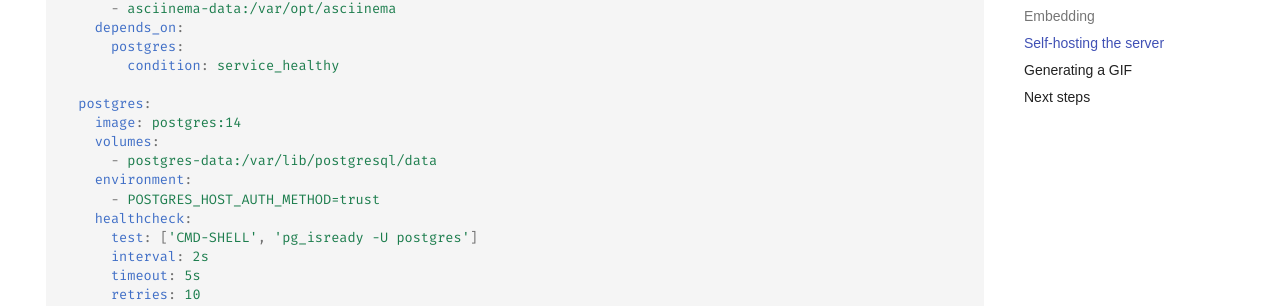
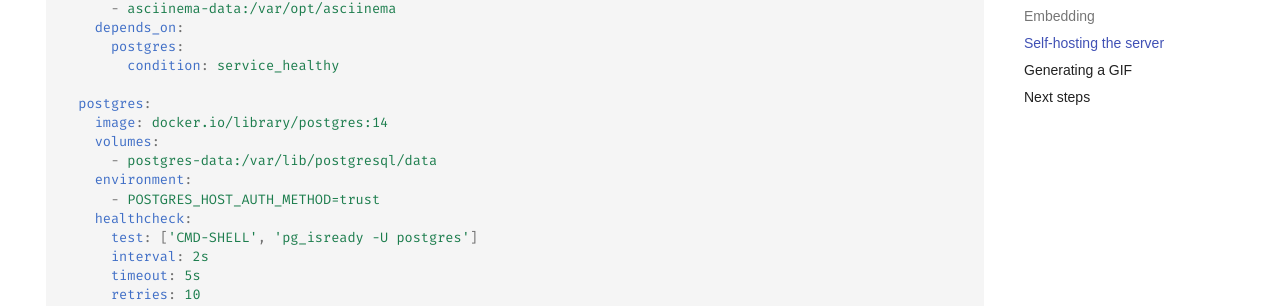
Before and after one commit to ofek/asciinema.github.io, an MkDocs documentation site: the page built from docs/getting-started.md, in a window 1280 px wide and 900 px high, scrolled down 2808 px. Shown: the part 146-452 px from the top of the window. Built offline with MkDocs 1.6.1 and Material for MkDocs 9.7.7, drawn with Linux system fonts in a browser that asks for light colours; some web fonts are replaced; comment, search, counter and statistics services are not loaded.

Commit message:
Update container image to use full notation (with registry)

```diff
--- a/docs/getting-started.md
+++ b/docs/getting-started.md
@@ -183,7 +183,7 @@ services:
         condition: service_healthy
 
   postgres:
-    image: postgres:14
+    image: docker.io/library/postgres:14
     volumes:
       - postgres-data:/var/lib/postgresql/data
     environment:
```
